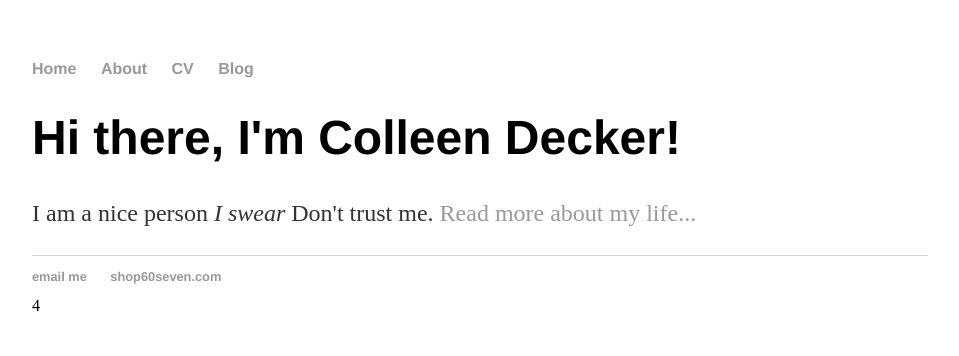
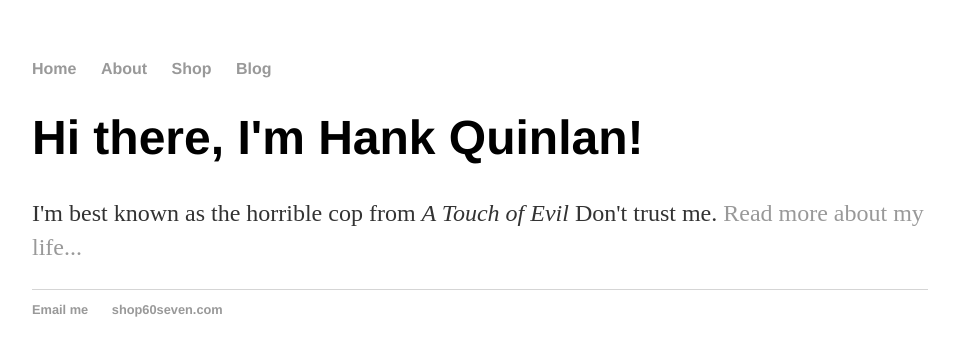
Before and after one commit to colleendecker/colleendecker.github.io, a Jekyll site: the page built from index.html, in a window 1280 px wide. Shown: the top 356 px of the page, without its empty margins (160-1119 px from the left). Built offline with Jekyll 4.4.1, drawn with Linux system fonts in a browser that asks for light colours.

Commit message:
Update index.html

```diff
--- a/index.html
+++ b/index.html
@@ -1,31 +1,8 @@
-<!DOCTYPE html>
-<html>
-	<head>
-		<title>Hank Quinlan, Horrible Cop</title>
-		<!-- link to main stylesheet -->
-		<link rel="stylesheet" type="text/css" href="/css/main.css">
-	</head>
-	<body>
-		<nav>
-    		<ul>
-        		<li><a href="/">Home</a></li>
-	        	<li><a href="/about">About</a></li>
-        		<li><a href="/cv">CV</a></li>
-        		<li><a href="/blog">Blog</a></li>
-    		</ul>
-		</nav>
-		<div class="container">
-    		<div class="blurb">
-        		<h1>Hi there, I'm Colleen Decker!</h1>
-				<p>I am a nice person <em>I swear</em> Don't trust me. <a href="/about">Read more about my life...</a></p>
-    		</div><!-- /.blurb -->
-		</div><!-- /.container -->
-		<footer>
-    		<ul>
-        		<li><a href="mailto:colleen@shop60seven.com">email me</a></li>
-        		<li><a href="https://www.shop60seven.com">shop60seven.com</a></li>
-			</ul>
-		</footer>
-	</body>
-</html>
-4
+---
+layout: default
+title: Shop60Seven
+---
+<div class="blurb">
+	<h1>Hi there, I'm Hank Quinlan!</h1>
+	<p>I'm best known as the horrible cop from <em>A Touch of Evil</em> Don't trust me. <a href="/about">Read more about my life...</a></p>
+</div><!-- /.blurb -->
```
